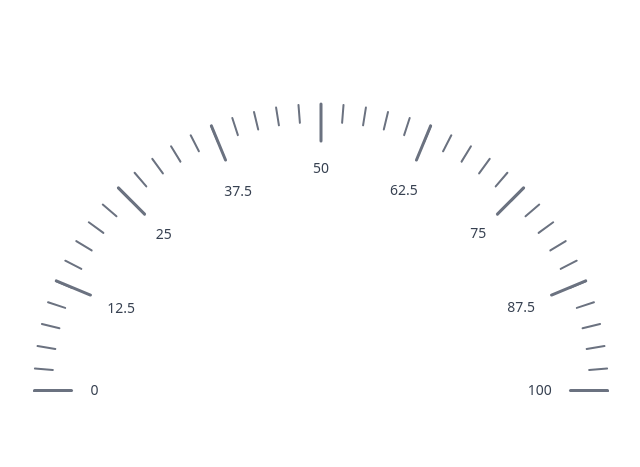
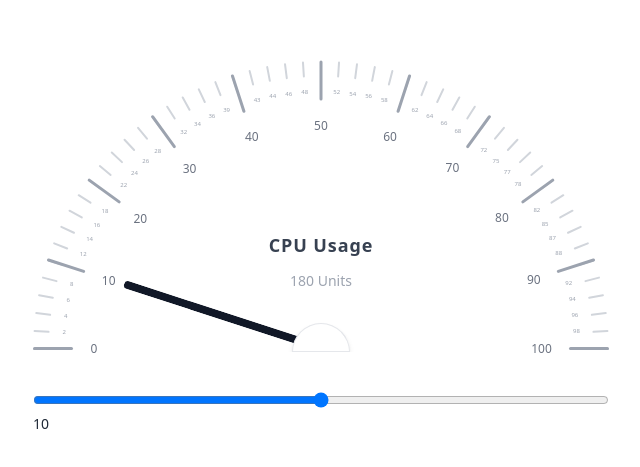
Before and after one commit to Dhuvii/react_components, a React (Vite) app: page / in a window 1280 px wide. Shown: the part 155-622 px from the top of the page, without its empty margins (319-959 px from the left). Built offline with nearby package versions, Linux system fonts and the light colour scheme.

Commit message:
semi gauge meter functionality added

```diff
--- a/src/App.tsx
+++ b/src/App.tsx
@@ -1,14 +1,28 @@
+import { useState } from "react";
 import Calender from "./components/calendars/Calender";
 import { HorizontalCalendar } from "./components/calendars/HorizontalCalendar";
 import Gauge from "./components/gauge/Gauge";
 import SemiGauge from "./components/gauge/SemiGauge";
 
 function App() {
+  const [value, setValue] = useState(10);
   return (
     <div className="w-full min-h-screen flex items-center justify-center">
       <div className="w-full max-w-xl">
-        <SemiGauge />
+        <SemiGauge value={value} max={100} />
 
+        <div className="mt-10 w-full">
+          <input
+            className="w-full"
+            type="range"
+            name=""
+            id=""
+            max={100}
+            min={0}
+            onChange={(e) => setValue(parseInt(e.target.value))}
+          />
+          <h6 className="text-sm uppercase text-gray-800">{value}</h6>
+        </div>
         {/* <Gauge /> */}
       </div>
     </div>
--- a/src/components/gauge/SemiGauge.tsx
+++ b/src/components/gauge/SemiGauge.tsx
@@ -1,48 +1,110 @@
 import { useEffect, useRef, useState } from "react";
 
-const SemiGauge = () => {
-  const main_divisions = 8;
-  const sub_divisions = 40;
+const SemiGauge = ({
+  value,
+  max,
+  mainDivisions,
+  subDivisions,
+}: {
+  value: number;
+  max?: number;
+  mainDivisions?: number;
+  subDivisions?: number;
+}) => {
+  const main_divisions = 10 || mainDivisions;
+  const sub_divisions = 50 || subDivisions;
+  const TOTAL_NUMBER_OF_DIVISIONS = 180;
+  const maximum = max || 100;
+
   const mainContainer = useRef<HTMLDivElement>(null);
 
   const [width, setWidth] = useState<null | number>(null);
 
   useEffect(() => {
-    let wor: any;
+    let win_on_resize: any;
     if (mainContainer) {
       calculateSize(mainContainer);
-      wor = window.addEventListener("resize", () =>
+      win_on_resize = window.addEventListener("resize", () =>
         calculateSize(mainContainer)
       );
     }
 
     return () => {
-      window.removeEventListener("resize", wor);
+      window.removeEventListener("resize", win_on_resize);
     };
   }, [mainContainer]);
 
-  function calculateSize(containerEl: React.RefObject<HTMLDivElement>) {
+  function calculateSize(containerEl: React.RefObject<HTMLDivElement>): void {
     if (containerEl && containerEl.current) {
       const client = containerEl.current.getBoundingClientRect();
-      setWidth((pv) => client.right - client.left);
+      setWidth(() => client.right - client.left);
     }
   }
 
   return (
-    <div ref={mainContainer} className="w-full h-full">
+    <div ref={mainContainer} className="w-full h-full pointer-events-none">
       {width && (
         <div className="relative inset-0">
+          {/* border */}
+          {/* <div
+            style={{ width, height: width / 2 }}
+            className="absolute bottom-[2px] flex items-end justify-center"
+          >
+            <div className="z-[80] w-[100%] h-[100%] relative rounded-t-full border-gray-500 border-4 border-b-0"></div>
+          </div> */}
+
+          {/* inner details */}
+          <div
+            style={{ width, height: width / 2 }}
+            className="absolute bottom-[2px] flex items-end justify-center"
+          >
+            <div className="z-[80] w-[60%] h-[60%] relative rounded-t-full flex flex-col items-center justify-center">
+              <h3 className="text-lg tracking-wider font-bold text-gray-700">
+                CPU Usage
+              </h3>
+              <span className="mt-3 text-sm text-gray-400">180 Units</span>
+            </div>
+          </div>
+
+          {/* arrow */}
+          <div
+            style={{ width, height: width / 2 }}
+            className="z-[200] absolute bottom-[-2px] flex items-end justify-center overflow-hidden"
+          >
+            <div className="w-[72%] relative rounded-t-full ">
+              <div
+                style={{
+                  rotate: `${(TOTAL_NUMBER_OF_DIVISIONS * value) / maximum}deg`,
+                  clipPath: ` polygon(0 0, 50% 0, 50% 100%, 0% 100%)`,
+                }}
+                className="absolute w-full h-2 bg-gray-900 bottom-0 rounded-full transition-all duration-100"
+              ></div>
+            </div>
+          </div>
+
+          {/* arrow cover */}
+          <div
+            style={{ width, height: width / 2 }}
+            className="z-[200] absolute bottom-[-2px] flex items-end justify-center overflow-hidden"
+          >
+            <div className="w-[10%] h-[10%] relative rounded-t-full bg-white shadow-md border"></div>
+          </div>
+
+          {/* points */}
           <div
             style={{ height: `${(width + 10) / 2}px` }}
             className="w-full aspect-square relative overflow-hidden"
           >
             <div className="">
+              {/* main points */}
               {Array.from({ length: main_divisions }, (_, i) => i + 1).map(
                 (pos, idx) => (
                   <div
                     key={Math.random() * main_divisions * 10000}
                     style={{
-                      rotate: `${(180 / main_divisions) * idx}deg`,
+                      rotate: `${
+                        (TOTAL_NUMBER_OF_DIVISIONS / main_divisions) * idx
+                      }deg`,
                       bottom: 0,
                       height: `${3}px`,
                       width: `${100}%`,
@@ -50,19 +112,22 @@ const SemiGauge = () => {
                     className="absolute z-50 rounded-full"
                   >
                     <div className="w-full h-full relative">
-                      <div className="absolute inset-y-0 left-0 w-10 bg-gray-500 rounded-full z-50"></div>
-                      <div className="absolute inset-y-0 right-0 w-10 bg-gray-500 rounded-full z-50"></div>
+                      <div className="absolute inset-y-0 left-0 w-10 bg-gray-400 rounded-full z-50"></div>
+                      <div className="absolute inset-y-0 right-0 w-10 bg-gray-400 rounded-full z-50"></div>
                     </div>
                   </div>
                 )
               )}
 
+              {/* sub points */}
               {Array.from({ length: sub_divisions }, (_, i) => i + 1).map(
                 (pos, idx) => (
                   <div
                     key={Math.random() * sub_divisions * 10000}
                     style={{
-                      rotate: `${(180 / sub_divisions) * idx}deg`,
+                      rotate: `${
+                        (TOTAL_NUMBER_OF_DIVISIONS / sub_divisions) * idx
+                      }deg`,
                       bottom: `${0}`,
                       left: `${(width * (100 - 100)) / 200}px`,
                       height: `${2}px`,
@@ -71,8 +136,8 @@ const SemiGauge = () => {
                     className={`absolute z-30 rounded-full `}
                   >
                     <div className="w-full h-full relative">
-                      <div className="absolute inset-y-0 left-0 w-5 bg-gray-500 rounded-full z-50"></div>
-                      <div className="absolute inset-y-0 right-0 w-5 bg-gray-500 rounded-full z-50"></div>
+                      <div className="absolute inset-y-0 left-0 w-4 bg-gray-300 rounded-full z-50"></div>
+                      <div className="absolute inset-y-0 right-0 w-4 bg-gray-300 rounded-full z-50"></div>
                     </div>
                   </div>
                 )
@@ -80,7 +145,7 @@ const SemiGauge = () => {
             </div>
           </div>
 
-          {/* inner */}
+          {/* main scale */}
           <div
             style={{ width, height: width / 2 }}
             className="absolute bottom-0 flex items-end justify-center"
@@ -94,7 +159,9 @@ const SemiGauge = () => {
                   <div
                     key={idx}
                     style={{
-                      rotate: `${(180 / main_divisions) * idx}deg`,
+                      rotate: `${
+                        (TOTAL_NUMBER_OF_DIVISIONS / main_divisions) * idx
+                      }deg`,
                       height: `${3}px`,
                       width: `${100}%`,
                     }}
@@ -103,17 +170,76 @@ const SemiGauge = () => {
                     <div className="relative inset-0 w-full h-full flex items-center justify-center">
                       <div
                         style={{
-                          rotate: `-${(180 / main_divisions) * idx}deg`,
+                          rotate: `-${
+                            (TOTAL_NUMBER_OF_DIVISIONS / main_divisions) * idx
+                          }deg`,
                         }}
                         className="absolute left-0 "
                       >
-                        <span className="text-sm text-gray-700">
-                          {((180 / main_divisions) * idx * 100) / 180}
+                        <span className="text-xs text-gray-500">
+                          {Math.ceil(
+                            ((TOTAL_NUMBER_OF_DIVISIONS / main_divisions) *
+                              idx *
+                              maximum) /
+                              TOTAL_NUMBER_OF_DIVISIONS
+                          )}
                         </span>
                       </div>
                     </div>
                   </div>
                 ))}
+              </div>
+            </div>
+          </div>
+
+          {/* sub scale */}
+          <div
+            style={{ width, height: width / 2 }}
+            className="absolute bottom-0 flex items-end justify-center"
+          >
+            <div className="w-[90%] h-[90%] relative rounded-t-full">
+              <div className="absolute inset-x-0 bottom-2">
+                {Array.from({ length: sub_divisions }, (_, i) => i + 1).map(
+                  (_, idx) => (
+                    <div
+                      key={idx}
+                      style={{
+                        rotate: `${
+                          (TOTAL_NUMBER_OF_DIVISIONS / sub_divisions) * idx
+                        }deg`,
+                        height: `${3}px`,
+                        width: `${100}%`,
+                      }}
+                      className="absolute top-[50%] w-full h-[3px] z-[100]"
+                    >
+                      <div className="relative inset-0 w-full h-full flex items-center justify-center">
+                        <div
+                          style={{
+                            rotate: `-${
+                              (TOTAL_NUMBER_OF_DIVISIONS / sub_divisions) * idx
+                            }deg`,
+                          }}
+                          className="absolute left-0 "
+                        >
+                          {((TOTAL_NUMBER_OF_DIVISIONS / main_divisions) *
+                            (idx % (sub_divisions / main_divisions)) *
+                            maximum) /
+                            TOTAL_NUMBER_OF_DIVISIONS !==
+                            0 && (
+                            <span className="text-[6px] text-gray-400">
+                              {Math.ceil(
+                                ((TOTAL_NUMBER_OF_DIVISIONS / sub_divisions) *
+                                  idx *
+                                  maximum) /
+                                  TOTAL_NUMBER_OF_DIVISIONS
+                              )}
+                            </span>
+                          )}
+                        </div>
+                      </div>
+                    </div>
+                  )
+                )}
               </div>
             </div>
           </div>
```
